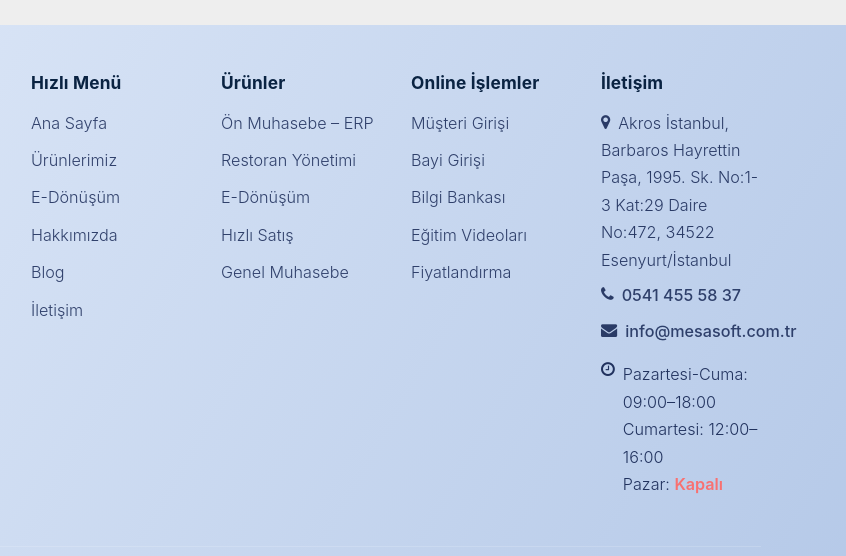
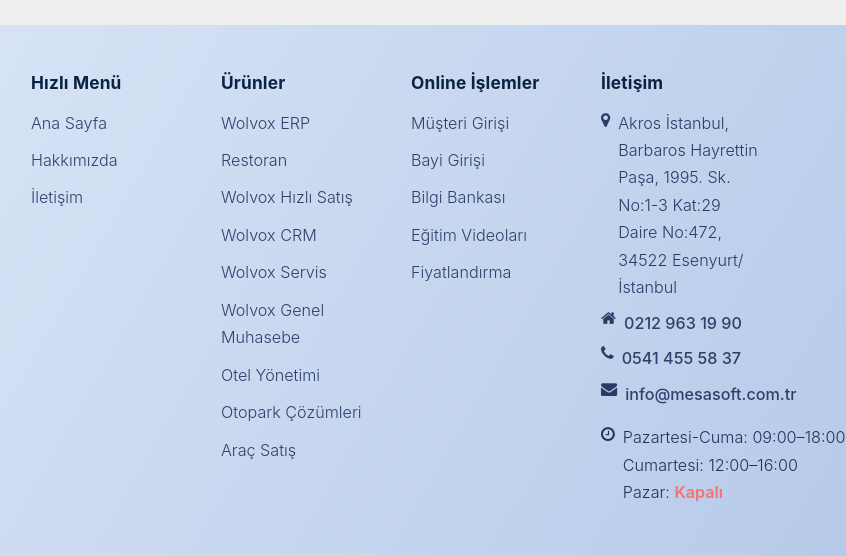
Before and after one commit to mesasofterp/mesasoftWebUI, a website: page about.html in a window 1280 px wide. Shown: the part 1533-2089 px from the top of the page, 434-1280 px from the left. Drawn offline with Linux system fonts and the light colour scheme; files whose address does not match are found by name.

Commit message:
footer ve header düzenleme

```diff
--- a/footer.html
+++ b/footer.html
@@ -12,28 +12,32 @@
                 <a href="#" aria-label="Facebook"><span class="icon-facebook"></span></a>
                 <a href="#" aria-label="Twitter"><span class="icon-twitter"></span></a>
                 <a href="https://www.instagram.com/mesasoftofficial?igsh=MW1hcDAwc3N2dDU4dw%3D%3D&utm_source=qr" target="_blank" rel="noopener" aria-label="Instagram"><span class="icon-instagram"></span></a>
-                <a href="#" aria-label="LinkedIn"><span class="icon-linkedin"></span></a>
+                <a href="https://www.linkedin.com/company/mesasoft/posts/?feedView=all" aria-label="LinkedIn"><span class="icon-linkedin"></span></a>
               </div>
             </div>
             <div class="col-lg-2 mb-4 mb-lg-0">
               <h2 class="footer-heading mb-3">Hızlı Menü</h2>
               <ul class="list-unstyled pro-footer-menu">
-                <li><a href="#home-section">Ana Sayfa</a></li>
-                <li><a href="#products-section">Ürünlerimiz</a></li>
-                <li><a href="#work-section">E-Dönüşüm</a></li>
+                <li><a href="index.html">Ana Sayfa</a></li>
+                <!-- <li><a href="index.html#products-section">Ürünlerimiz</a></li>
+                <li><a href="index.html#work-section">E-Dönüşüm</a></li> -->
                 <li><a href="about.html">Hakkımızda</a></li>
-                <li><a href="#blog-section">Blog</a></li>
+                <!-- <li><a href="index.html#blog-section">Blog</a></li> -->
                 <li><a href="contact.html">İletişim</a></li>
               </ul>
             </div>
             <div class="col-lg-2 mb-4 mb-lg-0">
               <h2 class="footer-heading mb-3">Ürünler</h2>
               <ul class="list-unstyled pro-footer-menu">
-                <li><a href="wolvox-erp.html">Ön Muhasebe – ERP</a></li>
-                <li><a href="restoran-cafe-bar.html">Restoran Yönetimi</a></li>
-                <li><a href="#work-section">E-Dönüşüm</a></li>
-                <li><a href="hizli-satis.html">Hızlı Satış</a></li>
-                <li><a href="genel-muhasebe.html">Genel Muhasebe</a></li>
+                <li><a href="wolvox-erp.html">Wolvox ERP</a></li>
+                <li><a href="restoran-cafe-bar.html">Restoran</a></li>
+                <li><a href="hizli-satis.html">Wolvox Hızlı Satış</a></li>
+                <li><a href="wolvox-crm.html">Wolvox CRM</a></li>
+                <li><a href="akinsoft-servis-programi.html">Wolvox Servis</a></li>
+                <li><a href="genel-muhasebe.html">Wolvox Genel Muhasebe</a></li>
+                <li><a href="otel-yonetimi.html">Otel Yönetimi</a></li>
+                <li><a href="otopark-cozumleri.html">Otopark Çözümleri</a></li>
+                <li><a href="arac-satis-kiralama.html">Araç Satış</a></li>
               </ul>
             </div>
             <div class="col-lg-2 mb-4 mb-lg-0">
@@ -49,15 +53,16 @@
             <div class="col-lg-2">
               <h2 class="footer-heading mb-3">İletişim</h2>
               <ul class="list-unstyled pro-footer-contact">
-                <li class="mb-2"><span class="icon-map-marker mr-2"></span>Akros İstanbul, Barbaros Hayrettin Paşa, 1995. Sk. No:1-3 Kat:29 Daire No:472, 34522 Esenyurt/İstanbul</li>
-                <li class="mb-2"><span class="icon-phone mr-2"></span><a href="tel:+905414555837">0541 455 58 37</a></li>
-                <li class="mb-2"><span class="icon-envelope mr-2"></span><a href="mailto:info@mesasoft.com.tr">info@mesasoft.com.tr</a></li>
+                <li class="mb-2 d-flex align-items-start"><span class="icon-map-marker mr-2" style="flex-shrink: 0; margin-top: 2px;"></span><span style="word-break: break-word;">Akros İstanbul, Barbaros Hayrettin Paşa, 1995. Sk. No:1-3 Kat:29 Daire No:472, 34522 Esenyurt/İstanbul</span></li>
+                <li class="mb-2 d-flex align-items-start"><span class="icon-home mr-2" style="flex-shrink: 0;"></span><a href="tel:+902129631990" style="white-space: nowrap;">0212 963 19 90</a></li>
+                <li class="mb-2 d-flex align-items-start"><span class="icon-phone mr-2" style="flex-shrink: 0;"></span><a href="tel:+905414555837" style="white-space: nowrap;">0541 455 58 37</a></li>
+                <li class="mb-2 d-flex align-items-start"><span class="icon-envelope mr-2" style="flex-shrink: 0;"></span><a href="mailto:info@mesasoft.com.tr" style="white-space: nowrap;">info@mesasoft.com.tr</a></li>
               </ul>
-              <div class="mt-3 d-flex align-items-start"><span class="icon-clock-o mr-2"></span>
+              <div class="mt-3 d-flex align-items-start"><span class="icon-clock-o mr-2" style="flex-shrink: 0; margin-top: 2px;"></span>
                 <div>
-                  <div>Pazartesi-Cuma: 09:00–18:00</div>
-                  <div>Cumartesi: 12:00–16:00</div>
-                  <div>Pazar: <span style="color:#f87171;font-weight:600;">Kapalı</span></div>
+                  <div style="white-space: nowrap;">Pazartesi-Cuma: 09:00–18:00</div>
+                  <div style="white-space: nowrap;">Cumartesi: 12:00–16:00</div>
+                  <div style="white-space: nowrap;">Pazar: <span style="color:#f87171;font-weight:600;">Kapalı</span></div>
                 </div>
               </div>
             </div>
--- a/header.html
+++ b/header.html
@@ -18,8 +18,8 @@
             <ul class="social-media m-0 p-0">
               <li><a href="#" class="p-2"><span class="icon-facebook"></span></a></li>
               <li><a href="#" class="p-2"><span class="icon-twitter"></span></a></li>
-              <li><a href="#" class="p-2"><span class="icon-instagram"></span></a></li>
-              <li><a href="#" class="p-2"><span class="icon-linkedin"></span></a></li>
+              <li><a href="https://www.instagram.com/mesasoftofficial/?igsh=MW1hcDAwc3N2dDU4dw%3D%3D&utm_source=qr#" class="p-2"><span class="icon-instagram"></span></a></li>
+              <li><a href="https://www.linkedin.com/company/mesasoft/posts/?feedView=all" class="p-2"><span class="icon-linkedin"></span></a></li>
             </ul>
           </div>
           <div class="col-md-6 text-center text-lg-left order-lg-1">
```
